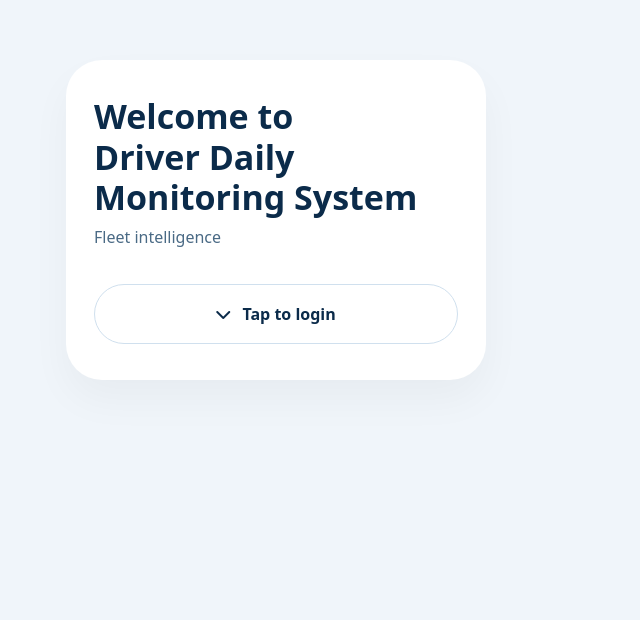
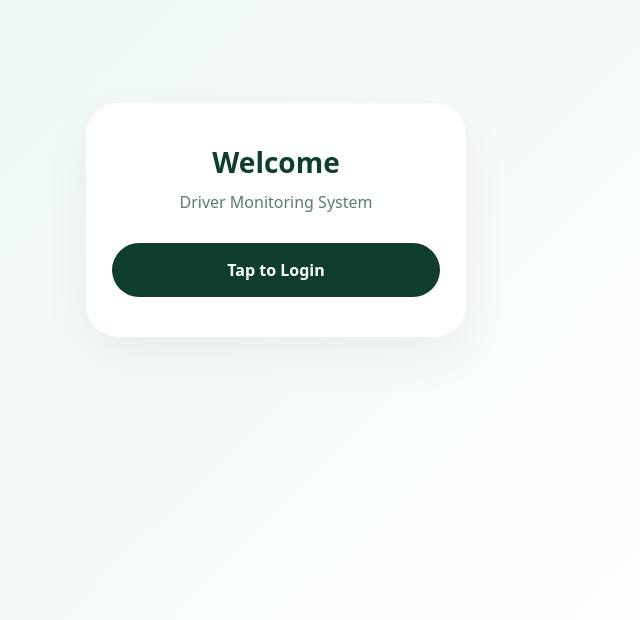
Before and after one commit to bufferzone-cloud/monitoring, a plain HTML site: page login.html in a window 1280 px wide. Shown: the part 180-800 px from the top of the page, without its empty margins (364-1004 px from the left). Drawn offline with Linux system fonts and the light colour scheme.

Commit message:
Update login.html

```diff
--- a/login.html
+++ b/login.html
@@ -4,7 +4,9 @@
 <meta charset="UTF-8">
 <meta name="viewport" content="width=device-width, initial-scale=1.0">
 <title>Driver Monitoring · Login</title>
+
 <link rel="stylesheet" href="https://cdnjs.cloudflare.com/ajax/libs/font-awesome/6.0.0-beta3/css/all.min.css">
+
 <style>
 * {
   margin: 0;
@@ -12,114 +14,146 @@
   box-sizing: border-box;
   font-family: system-ui, -apple-system, 'Segoe UI', Roboto, sans-serif;
 }
+
 body {
-      background: #f0f5fa;
+  background: linear-gradient(135deg, #e9f5ef, #ffffff);
   display: flex;
   justify-content: center;
   align-items: center;
   min-height: 100vh;
-      padding: 20px;
 }
+
+/* CARD */
 .login-card {
-      max-width: 420px;
   width: 100%;
-      background: white;
-      border-radius: 36px;
-      padding: 36px 28px;
-      box-shadow: 0 20px 40px rgba(0, 0, 0, 0.04);
+  max-width: 380px;
+  background: #ffffff;
+  border-radius: 32px;
+  padding: 40px 26px;
+  box-shadow: 0 20px 50px rgba(0,0,0,0.05);
+  text-align: center;
+  overflow: hidden;
 }
+
+/* HEADER */
 h1 {
-      font-size: 34px;
-      font-weight: 700;
-      color: #0b2b4a;
-      line-height: 1.2;
-      margin-bottom: 8px;
+  font-size: 28px;
+  color: #0f3d2e;
+  margin-bottom: 10px;
 }
+
 .subhead {
-      color: #4a6a85;
-      margin-bottom: 36px;
-      font-weight: 400;
+  color: #5a7c70;
+  margin-bottom: 30px;
 }
+
+/* LOGIN BUTTON (FADE IN) */
 .tap-login {
-      background: white;
-      border: 1.5px solid #d0e0ee;
-      border-radius: 60px;
-      padding: 18px 24px;
+  background: #0f3d2e;
+  color: white;
+  padding: 16px;
+  border-radius: 50px;
   font-weight: 600;
-      color: #0b2b4a;
-      text-align: center;
   cursor: pointer;
-      transition: background 0.2s;
+  opacity: 0;
+  transform: translateY(10px);
+  animation: fadeIn 0.8s ease forwards;
+  animation-delay: 0.8s;
 }
-    .tap-login i {
-      margin-right: 8px;
+
+@keyframes fadeIn {
+  to {
+    opacity: 1;
+    transform: translateY(0);
   }
+}
+
+/* DROPDOWN FORM */
 .login-dropdown {
-      background: #fafdff;
-      border-radius: 32px;
-      padding: 24px 20px;
+  max-height: 0;
+  overflow: hidden;
+  transition: all 0.5s ease;
+}
+
+.login-dropdown.active {
+  max-height: 300px;
   margin-top: 20px;
-      display: none;
-      border: 1px solid #e2eaf2;
 }
+
+/* INPUTS */
 .input-group {
-      background: #f5f9ff;
+  background: #f4f8f6;
   border-radius: 50px;
-      padding: 6px 20px;
-      margin-bottom: 16px;
+  padding: 10px 18px;
+  margin-bottom: 14px;
   display: flex;
   align-items: center;
-      border: 1px solid #dae6f0;
 }
+
 .input-group i {
-      color: #6b84a0;
-      width: 28px;
+  color: #7aa395;
+  margin-right: 10px;
 }
+
 .input-group input {
+  border: none;
+  outline: none;
   background: transparent;
-      border: none;
-      padding: 16px 0;
-      font-size: 16px;
-      outline: none;
   width: 100%;
+  padding: 10px 0;
 }
+
+/* LOGIN BUTTON */
 .login-btn {
-      background: #0b2b4a;
+  width: 100%;
+  background: #0f3d2e;
   color: white;
   border: none;
+  padding: 14px;
   border-radius: 50px;
-      padding: 16px;
-      font-weight: 700;
-      font-size: 16px;
-      width: 100%;
+  font-weight: 600;
   cursor: pointer;
+  margin-top: 8px;
 }
+
+/* ERROR */
 .error-msg {
-      color: #c2410c;
-      margin-top: 12px;
-      text-align: center;
+  color: #b91c1c;
+  margin-top: 10px;
+  font-size: 14px;
 }
 </style>
 </head>
+
 <body>
+
 <div class="login-card">
-  <h1>Welcome to<br>Driver Daily<br>Monitoring System</h1>
-  <div class="subhead">Fleet intelligence</div>
+
+  <h1>Welcome</h1>
+  <div class="subhead">Driver Monitoring System</div>
+
   <div class="tap-login" id="tapLoginBtn">
-    <i class="fas fa-chevron-down"></i> Tap to login
+    Tap to Login
   </div>
+
   <div class="login-dropdown" id="loginDropdown">
+
     <div class="input-group">
       <i class="fas fa-envelope"></i>
       <input type="email" id="emailInput" placeholder="Email" value="admin@monitoring.com">
     </div>
+
     <div class="input-group">
       <i class="fas fa-lock"></i>
       <input type="password" id="passwordInput" placeholder="Password" value="123456">
     </div>
-    <button class="login-btn" id="loginSubmit">Login →</button>
+
+    <button class="login-btn" id="loginSubmit">Login</button>
+
     <div class="error-msg" id="loginError"></div>
+
   </div>
+
 </div>
 
 <script type="module">
@@ -140,11 +174,12 @@
 const app = initializeApp(firebaseConfig);
 const auth = getAuth(app);
 
+/* DROPDOWN ANIMATION */
 document.getElementById('tapLoginBtn').addEventListener('click', () => {
-    const dropdown = document.getElementById('loginDropdown');
-    dropdown.style.display = dropdown.style.display === 'block' ? 'none' : 'block';
+  document.getElementById('loginDropdown').classList.toggle('active');
 });
 
+/* LOGIN LOGIC (UNCHANGED) */
 document.getElementById('loginSubmit').addEventListener('click', async () => {
   const email = document.getElementById('emailInput').value.trim();
   const password = document.getElementById('passwordInput').value;
@@ -154,15 +189,18 @@
   try {
     const userCred = await signInWithEmailAndPassword(auth, email, password);
     const user = userCred.user;
+
     if (user.email.startsWith('admin@')) {
       window.location.href = 'admin.html';
     } else {
       window.location.href = 'driver.html';
     }
+
   } catch (e) {
     errorDiv.textContent = 'Login failed: ' + e.message;
   }
 });
 </script>
+
 </body>
 </html>
```
Lines whose indentation alone changed are shown as unchanged.
